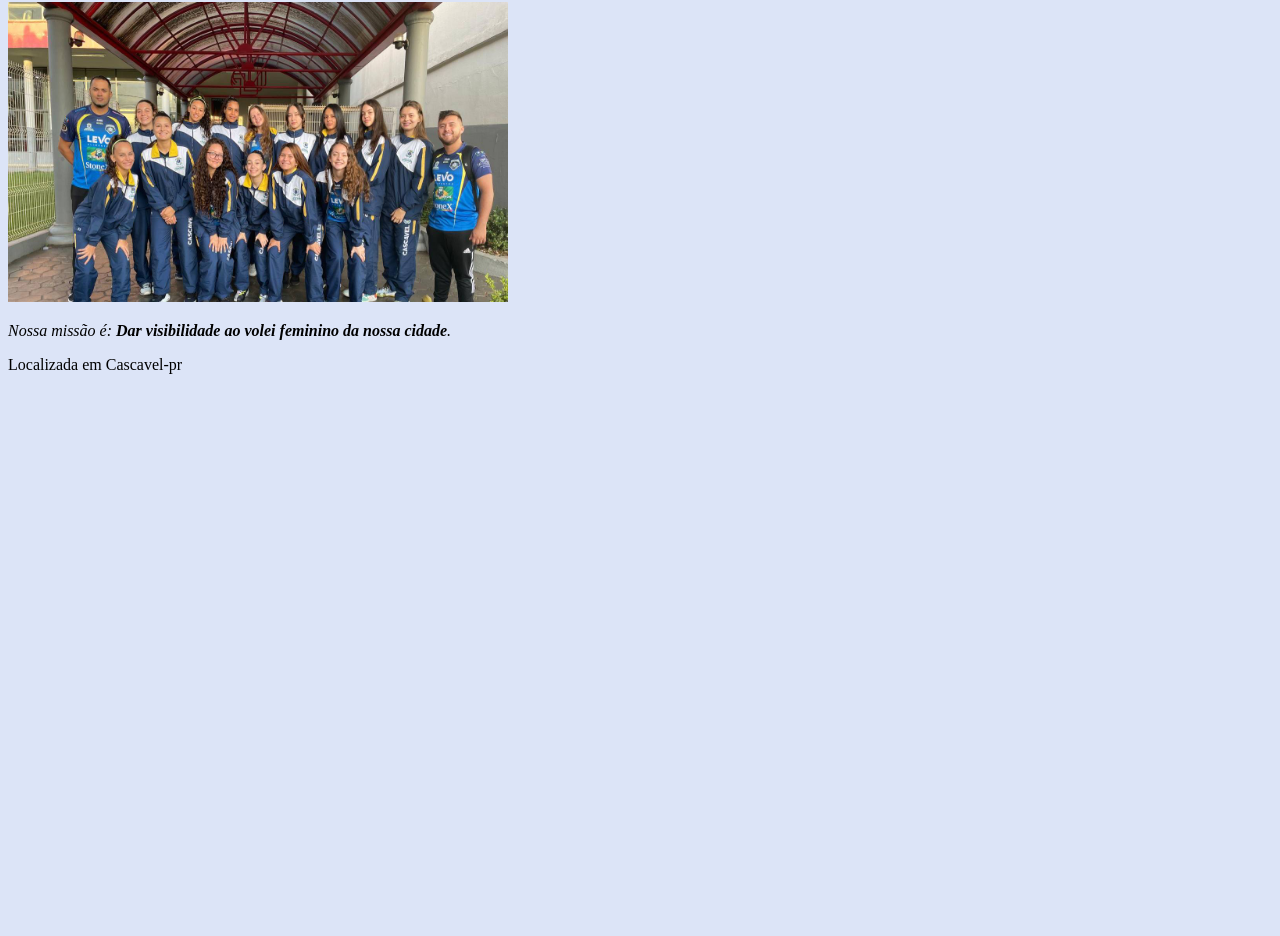
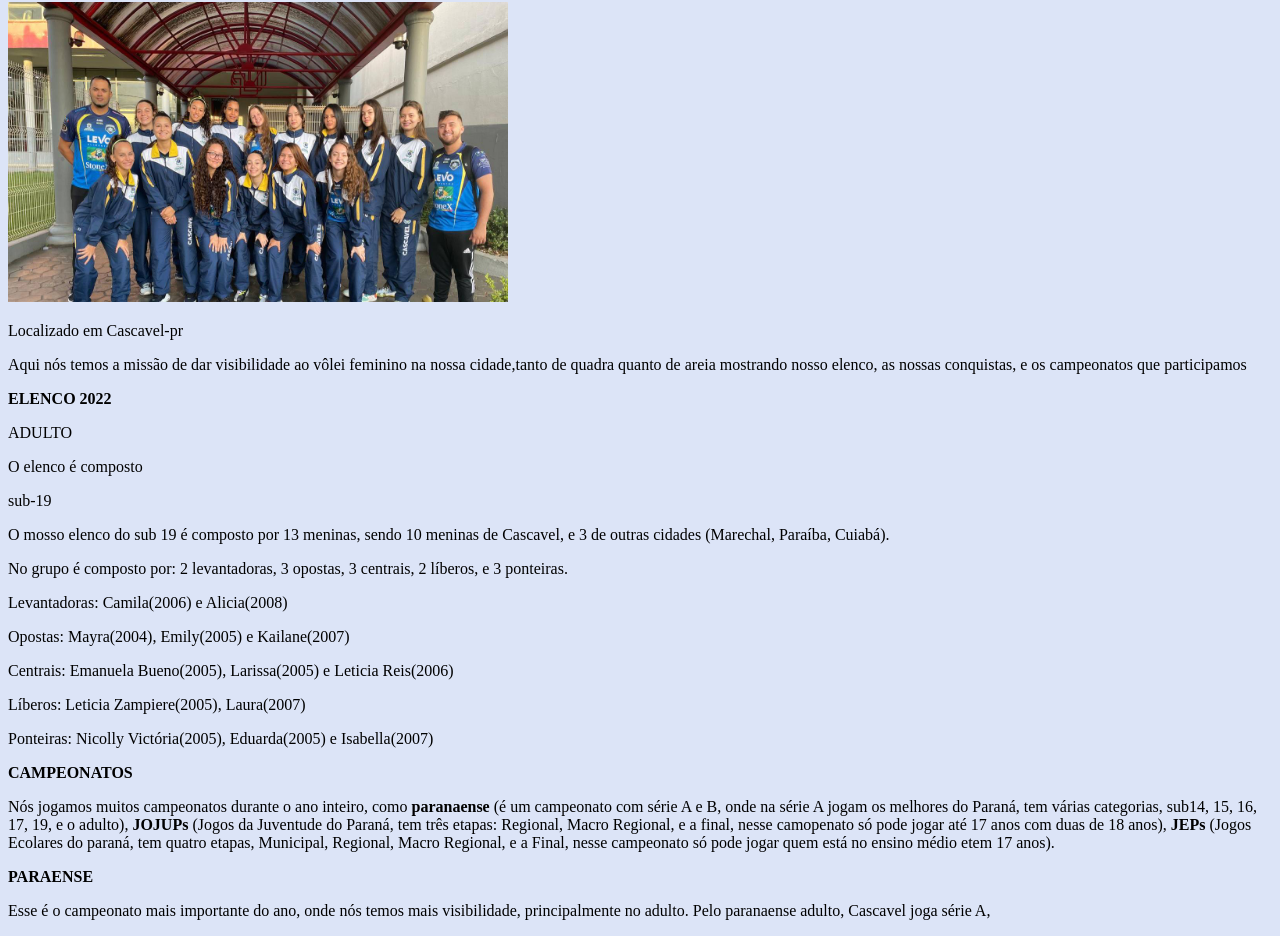
Before and after one commit to isa1323/atividade-wilson, a plain HTML site: page index.html in a window 1280 px wide. Shown: the part 78-1014 px from the top of the page. Before the commit the page ends 800 px from the top, so only its background shows below. Drawn offline with Linux system fonts and the light colour scheme.

Commit message:
parte inicial

```diff
--- a/index.html
+++ b/index.html
@@ -10,8 +10,32 @@
 		<img src="volei.jpeg" width="500" height="300">
 
 
-	<p><em>Nossa missão é: <strong>Dar visibilidade ao volei feminino da nossa cidade</strong>.</em></p>
-		<p>Localizada em Cascavel-pr<p/>
+	<p>Localizado em Cascavel-pr</p>
+		<p>Aqui nós temos a missão de dar visibilidade ao vôlei feminino na nossa cidade,tanto de quadra quanto de areia
+			mostrando nosso elenco, as nossas conquistas, e os campeonatos que participamos<p/>
 
+			<p><strong> ELENCO 2022</strong>
+			<p>ADULTO<p> O elenco é composto
+			<p>sub-19<p>
+			<p>O mosso elenco do sub 19 é composto por 13 meninas, sendo 10 meninas de Cascavel, e 3 de outras cidades (Marechal, Paraíba, Cuiabá).<p>
+				<p>No grupo é composto por: 2 levantadoras, 3 opostas, 3 centrais, 2 líberos, e 3 ponteiras.<p>
+
+					<p>Levantadoras: Camila(2006) e Alicia(2008)
+
+					<p>Opostas: Mayra(2004), Emily(2005) e Kailane(2007)
+
+					<p>Centrais: Emanuela Bueno(2005), Larissa(2005) e Leticia Reis(2006)
+
+					<p>Líberos: Leticia Zampiere(2005), Laura(2007)
+
+					<p>Ponteiras: Nicolly Victória(2005), Eduarda(2005) e Isabella(2007)<p>
+
+					<p><strong> CAMPEONATOS</strong><p>
+					<p> Nós jogamos muitos campeonatos durante o ano inteiro, como <strong>paranaense</strong> (é um campeonato com série A e B, onde na série A jogam os melhores do Paraná, tem várias categorias, sub14, 15, 16, 17, 19, e o adulto), <strong>JOJUPs</strong>
+						(Jogos da Juventude do Paraná, tem três etapas: Regional, Macro Regional, e a final, nesse camopenato só pode jogar até 17 anos com duas de 18 anos), <strong>JEPs</strong> (Jogos Ecolares do paraná,
+						tem quatro etapas, Municipal, Regional, Macro Regional, e a Final, nesse campeonato só pode jogar quem está no ensino médio etem 17 anos).<p>
+
+					<p><strong>PARAENSE</strong><p>
+					<p>Esse é o campeonato mais importante do ano, onde nós temos mais visibilidade, principalmente no adulto. Pelo paranaense adulto, Cascavel joga série A,
 	</body>
 </html>
```
